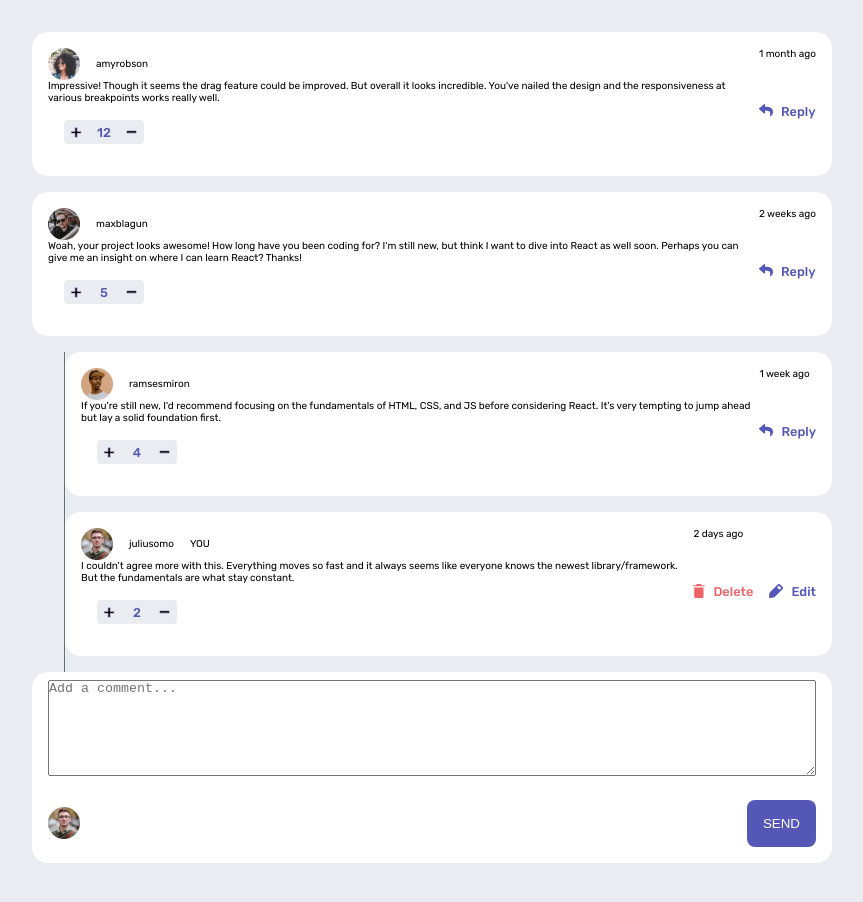
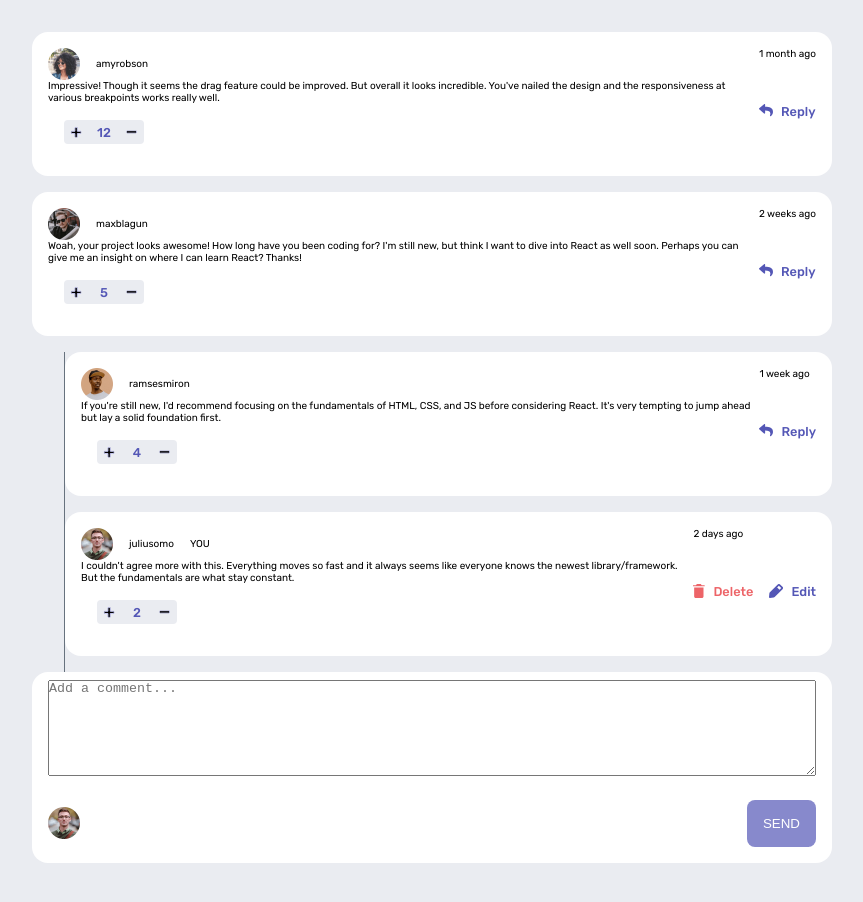
Before and after one commit to riwepo/fem-interactive-comments-section, a React (Create React App) app: page / in a window 1280 px wide. Shown: the top 902 px of the page, without its empty margins (208-1071 px from the left). Built offline with nearby package versions, Linux system fonts and the light colour scheme.

Commit message:
capture entered text disable button

```diff
--- a/src/components/CommentAndReply.js
+++ b/src/components/CommentAndReply.js
@@ -8,7 +8,6 @@ import classes from "./CommentAndReply.module.css";
 function CommentAndReply({ comment }) {
   const [isReplying, setIsReplying] = useState(false);
   const replyClickHandler = () => {
-    console.log("reply clicked");
     setIsReplying((current) => !current);
   };
   return (
--- a/src/components/NewCommentForm.js
+++ b/src/components/NewCommentForm.js
@@ -1,4 +1,4 @@
-import React, { useContext } from "react";
+import React, { useState, useContext } from "react";
 
 import Avatar from "./ui/Avatar";
 import Card from "./ui/Card";
@@ -10,14 +10,28 @@ import classes from "./NewCommentForm.module.css";
 
 function NewCommentForm({ replyToId }) {
   const currentUser = useContext(CurrentUserContext);
+  const [enteredText, setEnteredText] = useState("");
   const buttonText = replyToId ? "REPLY" : "SEND";
+  const submitHandler = (event) => {
+    event.preventDefault();
+  };
+  const textChangeHandler = (event) => {
+    const myText = event.target.value;
+    setEnteredText(myText);
+  };
   return (
     <Card className={classes.card}>
-      <div className={classes.container}>
-        <textarea className={classes.textarea} placeholder="Add a comment..." />
+      <form className={classes.container} onSubmit={submitHandler}>
+        <textarea
+          className={classes.textarea}
+          placeholder="Add a comment..."
+          onChange={textChangeHandler}
+        />
         <Avatar className={classes.avatar} username={currentUser.username} />
-        <Button className={classes.button}>{buttonText}</Button>
-      </div>
+        <Button className={classes.button} disabled={enteredText === ""}>
+          {buttonText}
+        </Button>
+      </form>
     </Card>
   );
 }
```
